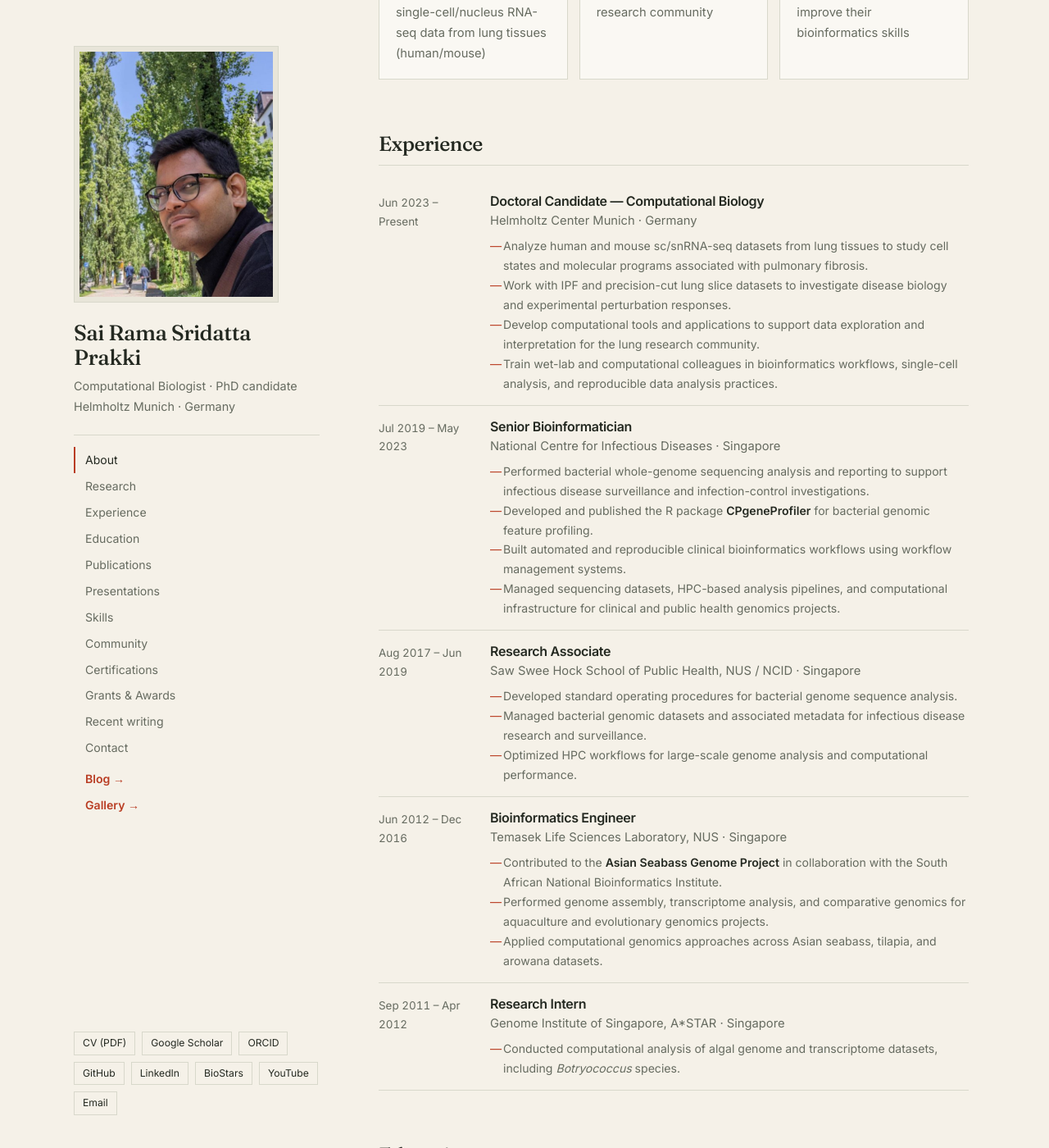
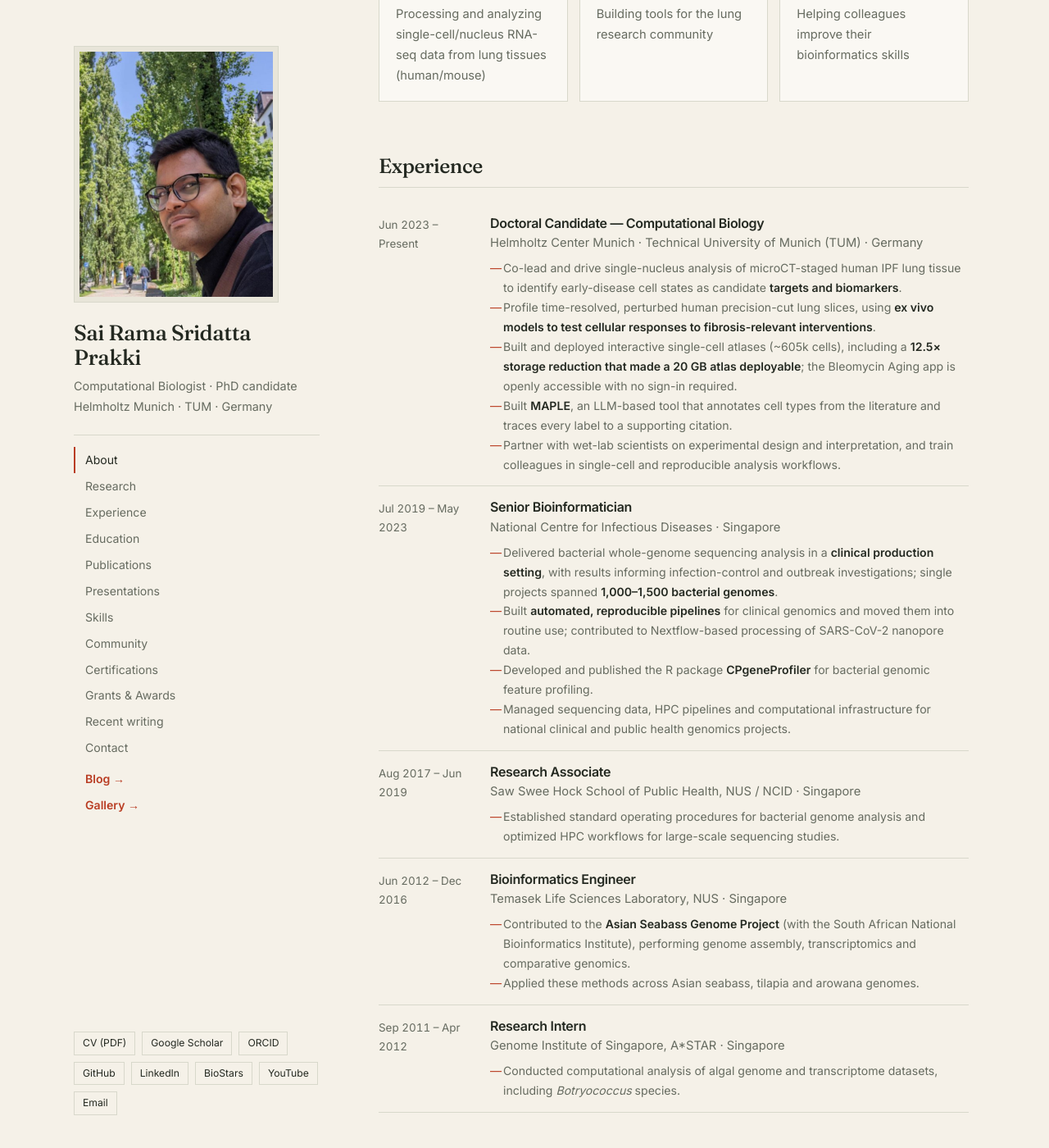
Before and after one commit to ramadatta/ramadatta.github.io, a Jekyll site: the page built from index.md, in a window 1280 px wide and 1400 px high, scrolled down 2013 px. Shown: the whole window at 82% size. Built offline with Jekyll 4.4.1, drawn with Linux system fonts in a browser that asks for light colours; some of the changed text lies outside the part shown.

Commit message:
Add 'Shipping a 20 GB Atlas' post; add TUM affiliation, In Vivo Lung Cell Atlas card; update opportunities banner and experience

```diff
--- a/_layouts/home.html
+++ b/_layouts/home.html
@@ -8,7 +8,7 @@
     <aside class="home-sidebar">
       <img class="home-photo" src="{{ '/assets/img/Prakki_DP_800.jpg' | relative_url }}" alt="{{ site.title }}">
       <h1 class="home-name">{{ site.title }}</h1>
-      <p class="home-role">Computational Biologist · PhD candidate<br>Helmholtz Munich · Germany</p>
+      <p class="home-role">Computational Biologist · PhD candidate<br>Helmholtz Munich · TUM · Germany</p>
 
       <nav class="home-nav" aria-label="Sections">
         {% for item in page.sections %}
--- a/index.md
+++ b/index.md
@@ -27,7 +27,7 @@ links:
 
 <div class="home-open">
   <span class="home-open-label">Open to opportunities</span>
-  <p class="home-open-lead">Seeking <strong>Senior Scientist</strong> roles in therapeutics companies: computational biology for <strong>target discovery</strong>, with a focus on <strong>single-cell and spatial biology</strong>.</p>
+  <p class="home-open-lead">Seeking <strong>Senior Scientist</strong> roles in therapeutics companies: <strong>Translational Multi-omics, Target Discovery &amp; Biomarkers</strong>, with a focus on <strong>single-cell and spatial biology</strong>.</p>
   <p class="home-open-meta">Available from <strong>July 2027</strong> · Based in Munich until May 2027</p>
   <div class="home-open-actions">
     <a class="home-btn home-btn--primary" href="mailto:ramadatta.g88@gmail.com?subject=Opportunity">Get in touch</a>
@@ -66,7 +66,7 @@ links:
 <section id="research" class="home-section">
   <h2 class="home-title">Research</h2>
 
-  <p>My current research focuses on understanding lung biology at single-cell resolution at the <strong>Research Unit for Precision Regenerative Medicine</strong> and <strong>Institute of Computational Biology</strong>, Helmholtz Munich.</p>
+  <p>My current research focuses on understanding lung biology at single-cell resolution at the <strong>Research Unit for Precision Regenerative Medicine</strong> and <strong>Institute of Computational Biology</strong>, Helmholtz Munich, as a doctoral candidate affiliated with the <strong>Technical University of Munich (TUM)</strong>.</p>
 
   <div class="home-tabs" data-tabs>
     <div class="home-tablist" role="tablist" aria-label="Research">
@@ -140,6 +140,13 @@ links:
           <div class="home-tags"><span>R Shiny</span><span>PCLS</span><span>time course</span></div>
           <span class="home-card-note">Public release upcoming</span>
         </div>
+        <div class="home-card home-card--upcoming">
+          <span class="home-card-kicker">Shiny for Python · <span class="home-status">Coming soon</span></span>
+          <h3>In Vivo Lung Cell Atlas</h3>
+          <p>Explore single-nuclei RNA-seq of fibrotic human lung tissue across epithelial, endothelial, mesenchymal and immune compartments</p>
+          <div class="home-tags"><span>Shiny for Python</span><span>snRNA-seq</span><span>IPF</span></div>
+          <span class="home-card-note">Public release upcoming</span>
+        </div>
       </div>
     </div>
 
@@ -205,12 +212,13 @@ links:
     <span class="home-date">Jun 2023 – Present</span>
     <div>
       <h3>Doctoral Candidate — Computational Biology</h3>
-      <p class="home-org">Helmholtz Center Munich · Germany</p>
+      <p class="home-org">Helmholtz Center Munich · Technical University of Munich (TUM) · Germany</p>
       <ul>
-        <li>Analyze human and mouse sc/snRNA-seq datasets from lung tissues to study cell states and molecular programs associated with pulmonary fibrosis.</li>
-        <li>Work with IPF and precision-cut lung slice datasets to investigate disease biology and experimental perturbation responses.</li>
-        <li>Develop computational tools and applications to support data exploration and interpretation for the lung research community.</li>
-        <li>Train wet-lab and computational colleagues in bioinformatics workflows, single-cell analysis, and reproducible data analysis practices.</li>
+        <li>Co-lead and drive single-nucleus analysis of microCT-staged human IPF lung tissue to identify early-disease cell states as candidate <strong>targets and biomarkers</strong>.</li>
+        <li>Profile time-resolved, perturbed human precision-cut lung slices, using <strong>ex vivo models to test cellular responses to fibrosis-relevant interventions</strong>.</li>
+        <li>Built and deployed interactive single-cell atlases (~605k cells), including a <strong>12.5× storage reduction that made a 20 GB atlas deployable</strong>; the Bleomycin Aging app is openly accessible with no sign-in required.</li>
+        <li>Built <strong>MAPLE</strong>, an LLM-based tool that annotates cell types from the literature and traces every label to a supporting citation.</li>
+        <li>Partner with wet-lab scientists on experimental design and interpretation, and train colleagues in single-cell and reproducible analysis workflows.</li>
       </ul>
     </div>
   </div>
@@ -220,10 +228,10 @@ links:
       <h3>Senior Bioinformatician</h3>
       <p class="home-org">National Centre for Infectious Diseases · Singapore</p>
       <ul>
-        <li>Performed bacterial whole-genome sequencing analysis and reporting to support infectious disease surveillance and infection-control investigations.</li>
+        <li>Delivered bacterial whole-genome sequencing analysis in a <strong>clinical production setting</strong>, with results informing infection-control and outbreak investigations; single projects spanned <strong>1,000–1,500 bacterial genomes</strong>.</li>
+        <li>Built <strong>automated, reproducible pipelines</strong> for clinical genomics and moved them into routine use; contributed to Nextflow-based processing of SARS-CoV-2 nanopore data.</li>
         <li>Developed and published the R package <strong>CPgeneProfiler</strong> for bacterial genomic feature profiling.</li>
-        <li>Built automated and reproducible clinical bioinformatics workflows using workflow management systems.</li>
-        <li>Managed sequencing datasets, HPC-based analysis pipelines, and computational infrastructure for clinical and public health genomics projects.</li>
+        <li>Managed sequencing data, HPC pipelines and computational infrastructure for national clinical and public health genomics projects.</li>
       </ul>
     </div>
   </div>
@@ -233,9 +241,7 @@ links:
       <h3>Research Associate</h3>
       <p class="home-org">Saw Swee Hock School of Public Health, NUS / NCID · Singapore</p>
       <ul>
-        <li>Developed standard operating procedures for bacterial genome sequence analysis.</li>
-        <li>Managed bacterial genomic datasets and associated metadata for infectious disease research and surveillance.</li>
-        <li>Optimized HPC workflows for large-scale genome analysis and computational performance.</li>
+        <li>Established standard operating procedures for bacterial genome analysis and optimized HPC workflows for large-scale sequencing studies.</li>
       </ul>
     </div>
   </div>
@@ -245,9 +251,8 @@ links:
       <h3>Bioinformatics Engineer</h3>
       <p class="home-org">Temasek Life Sciences Laboratory, NUS · Singapore</p>
       <ul>
-        <li>Contributed to the <strong>Asian Seabass Genome Project</strong> in collaboration with the South African National Bioinformatics Institute.</li>
-        <li>Performed genome assembly, transcriptome analysis, and comparative genomics for aquaculture and evolutionary genomics projects.</li>
-        <li>Applied computational genomics approaches across Asian seabass, tilapia, and arowana datasets.</li>
+        <li>Contributed to the <strong>Asian Seabass Genome Project</strong> (with the South African National Bioinformatics Institute), performing genome assembly, transcriptomics and comparative genomics.</li>
+        <li>Applied these methods across Asian seabass, tilapia and arowana genomes.</li>
       </ul>
     </div>
   </div>
@@ -268,7 +273,7 @@ links:
 
   <div class="home-row">
     <span class="home-date">2023 – Present</span>
-    <div><h3>Doctoral Candidate in Bioinformatics</h3><p class="home-org">Helmholtz Center Munich, Germany</p></div>
+    <div><h3>Doctoral Candidate in Bioinformatics</h3><p class="home-org">Technical University of Munich (TUM) · Helmholtz Center Munich, Germany</p></div>
   </div>
   <div class="home-row">
     <span class="home-date">2010 – 2012</span>
```
Also changed, not shown: _posts/2026-10-06-Shipping-a-20GB-Atlas.md (added, +230 -0 lines), assets/images/atlas-fig-csr-csc.png (added), assets/images/atlas-fig-quant.png (added), assets/images/atlas-fig-sizes.png (added), assets/images/atlas-fig-umap.png (added).
